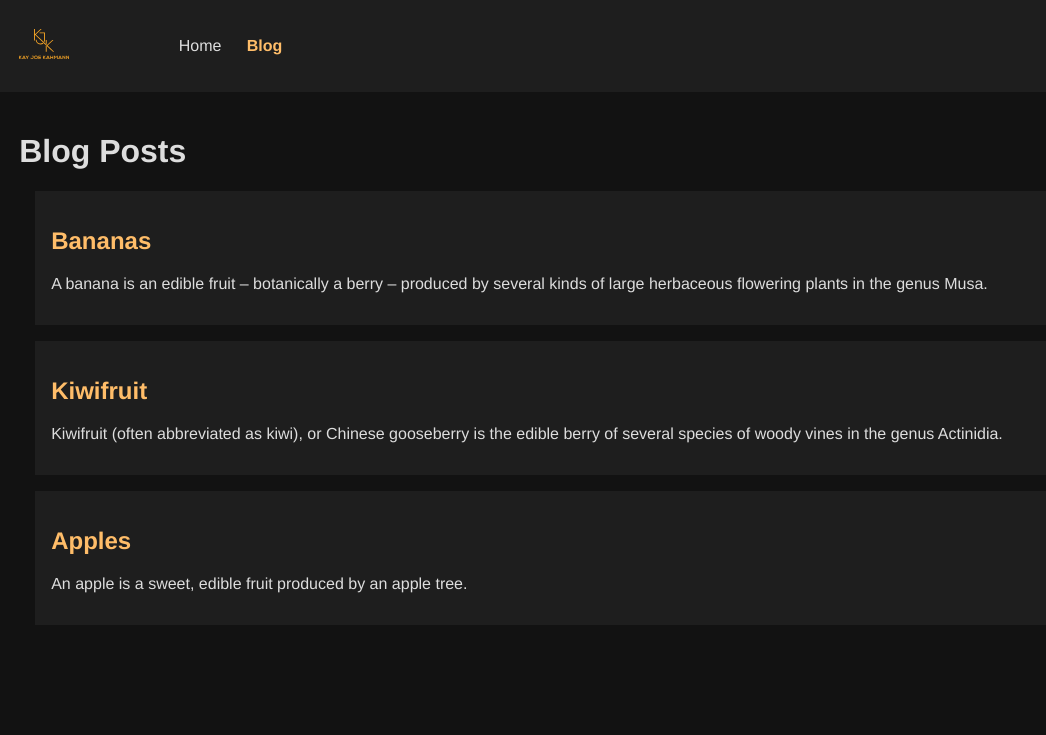
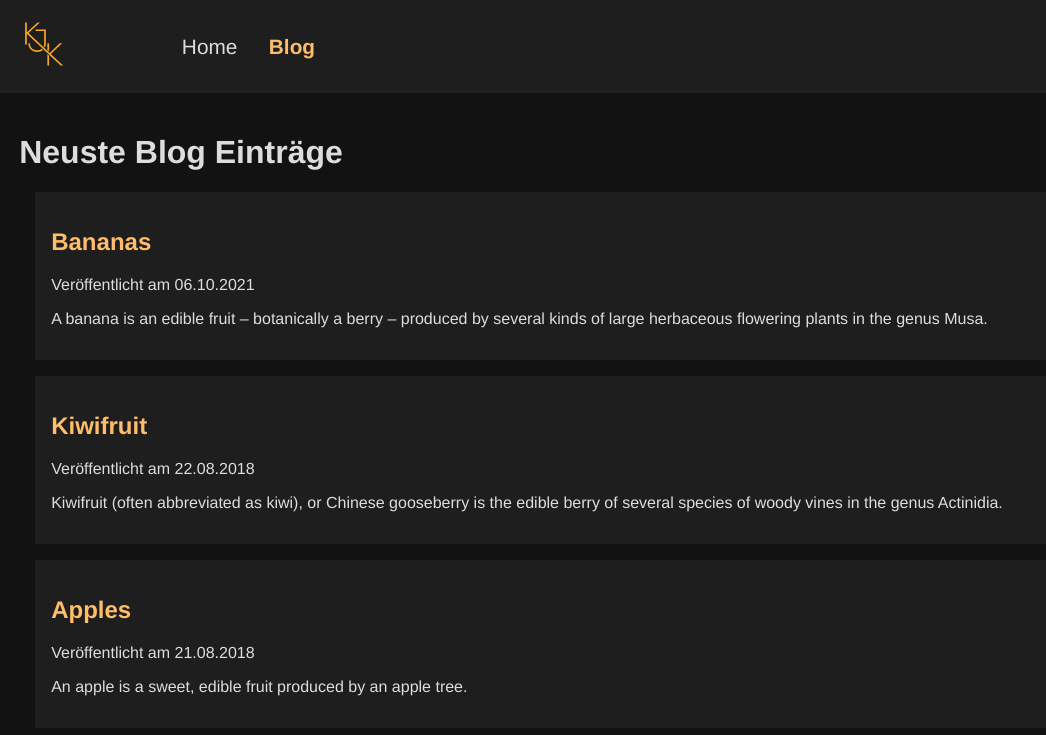
Before and after one commit to jonkas2211/jonkas2211.github.io, a Jekyll site: the page built from blog.html, in a window 1280 px wide. Shown: the top 735 px of the page, without its empty margins (0-1046 px from the left). Built offline with Jekyll 4.4.1, drawn with Linux system fonts in a browser that asks for light colours.

Commit message:
Update blog

```diff
--- a/_config.yml
+++ b/_config.yml
@@ -1,6 +1,8 @@
 collections:
   authors:
     output: true
+  posts:
+    permalink: /blog/:title/
 
 defaults:
   - scope:
@@ -13,6 +15,7 @@ defaults:
       type: "posts"
     values:
       layout: "post"
+      navigationItem: "Blog"
   - scope:
       path: ""
     values:
--- a/_includes/navigation.html
+++ b/_includes/navigation.html
@@ -11,7 +11,17 @@
     </div>
     <nav>
         {% for item in navData %}
-            <a href="{{ item.url }}" {% if page.url == item.url %}class="currentNavItem"{% endif %} >{{ item.name }}</a>
+            {% assign isCurrentNavItem = false %}
+            {% if page.url == item.url %}
+                {% assign isCurrentNavItem = true %}
+            {% endif %}
+
+            <!-- makes the blog posts can highlight own navigation entries. -->
+            {% if item.name == page.navigationItem %}
+                {% assign isCurrentNavItem = true %}
+            {% endif %}
+
+            <a href="{{ item.url }}" {% if isCurrentNavItem == true %}class="currentNavItem"{% endif %} >{{ item.name }}</a>
         {% endfor %}
     </nav>
 </div>
--- a/_sass/main.scss
+++ b/_sass/main.scss
@@ -31,6 +31,7 @@ body {
         color: var(--text-color);
         margin-right: 1.3em;
         text-decoration: none;
+        font-size: 1.3em;
     }
 
     .currentNavItem{
--- a/blog.html
+++ b/blog.html
@@ -5,13 +5,14 @@ title: Blog - Kay Joe Kahmann
 
 <div class="blog">
 
-  <h1>Blog Posts</h1>
+  <h1>Neuste Blog Einträge</h1>
 
   <ul>
     {% for post in site.posts %}
     <li>
       <h2 class="blog-post-heading"><a href="{{ post.url }}">{{ post.title }}</a></h2>
-      {{ post.excerpt }}
+      <p>Veröffentlicht am {{ post.date | date: "%d.%m.%Y" }}</p>
+      <p>{{ post.excerpt }}</p>
     </li>
     {% endfor %}
   </ul>
```
Also changed, not shown: _posts/2021-10-06-bananas.md (renamed from _posts/2021-04-05-bananas.md, +1 -0 lines), assets/img/logo.svg, 1 other file.
